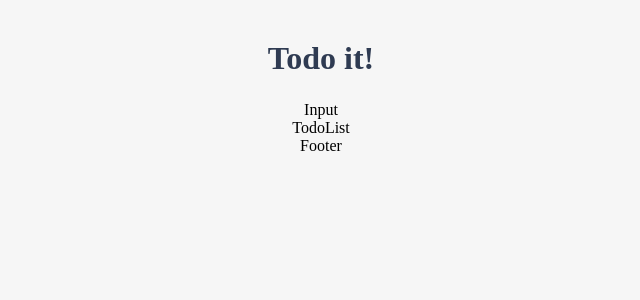
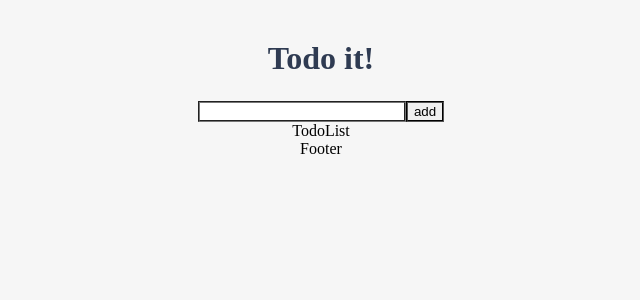
Before and after one commit to geunheejung/vue-intermediate, a Vue app: page / in a window 1280 px wide. Shown: the top 300 px of the page, without its empty margins (319-959 px from the left). Built offline with nearby package versions, Linux system fonts and the light colour scheme.

Commit message:
입력된 todo 아이템 로컬 스토리지에 저장 및 클리어 추가.

```diff
--- a/src/components/TodoInput.vue
+++ b/src/components/TodoInput.vue
@@ -1,9 +1,30 @@
 <template>
-  <div>Input</div>
+  <div>
+    <input type="text" v-model="newTodoItem" />
+    <button v-on:click="addTodo">add</button>
+  </div>
 </template>
 
 <script>
-export default {};
+export default {
+  data: function () {
+    return {
+      newTodoItem: "",
+    };
+  },
+  methods: {
+    addTodo: function () {
+      /**
+       * this는 현재 실행 컨텍스트의 상위 컨텍스트
+       * 모든 컴포넌트들이 App.vue에 등록 -> App.vue는 main.js -> Vue 인스턴스 하나에 모두 등록됨.
+       * this를 거슬러올라가면 똑같은 인스턴스를 가리킴.
+       */
+      const { newTodoItem } = this;
+      localStorage.setItem(newTodoItem, newTodoItem);
+      this.newTodoItem = "";
+    },
+  },
+};
 </script>
 
 <style></style>
```
